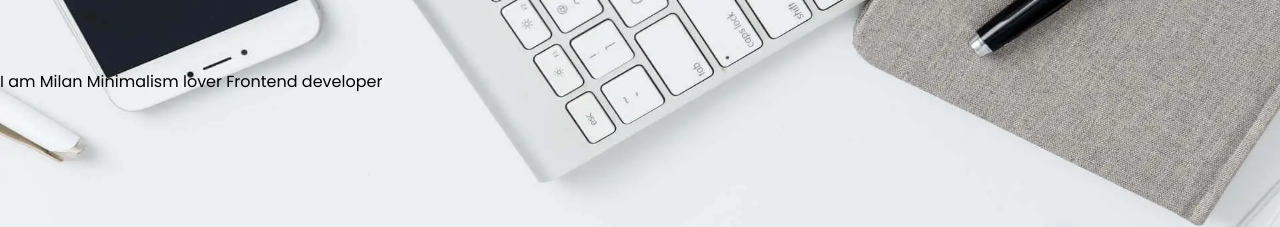
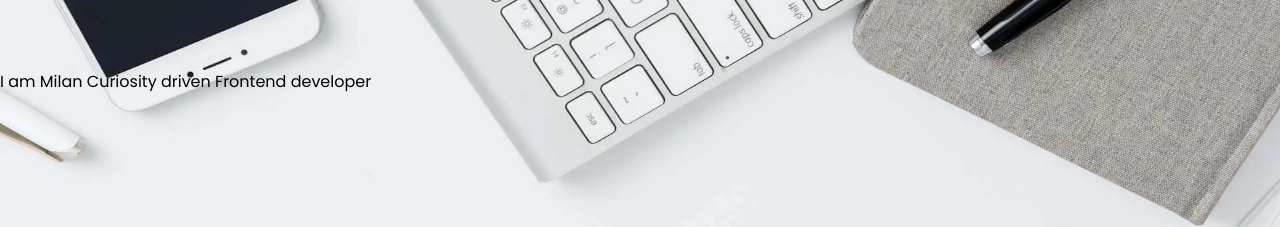
Before and after one commit to milanzivanov/next-portfolio, a Next.js app: page / in a window 1280 px wide. Shown: the part 160-387 px from the top of the page. Built offline with nearby package versions, Linux system fonts and the light colour scheme.

Commit message:
Curiosity driven

```diff
--- a/app/page.js
+++ b/app/page.js
@@ -41,7 +41,7 @@ export default function HomePage() {
               </span>
             </span>{" "}
             <span className="block text-slate-800 dark:text-slate-100 ">
-              Minimalism lover
+              Curiosity driven
             </span>{" "}
             <span className="block font-extrabold bg-gradient-to-r from-[#0071bc] to-[#6366f1] bg-clip-text text-transparent">
               Frontend developer
```
